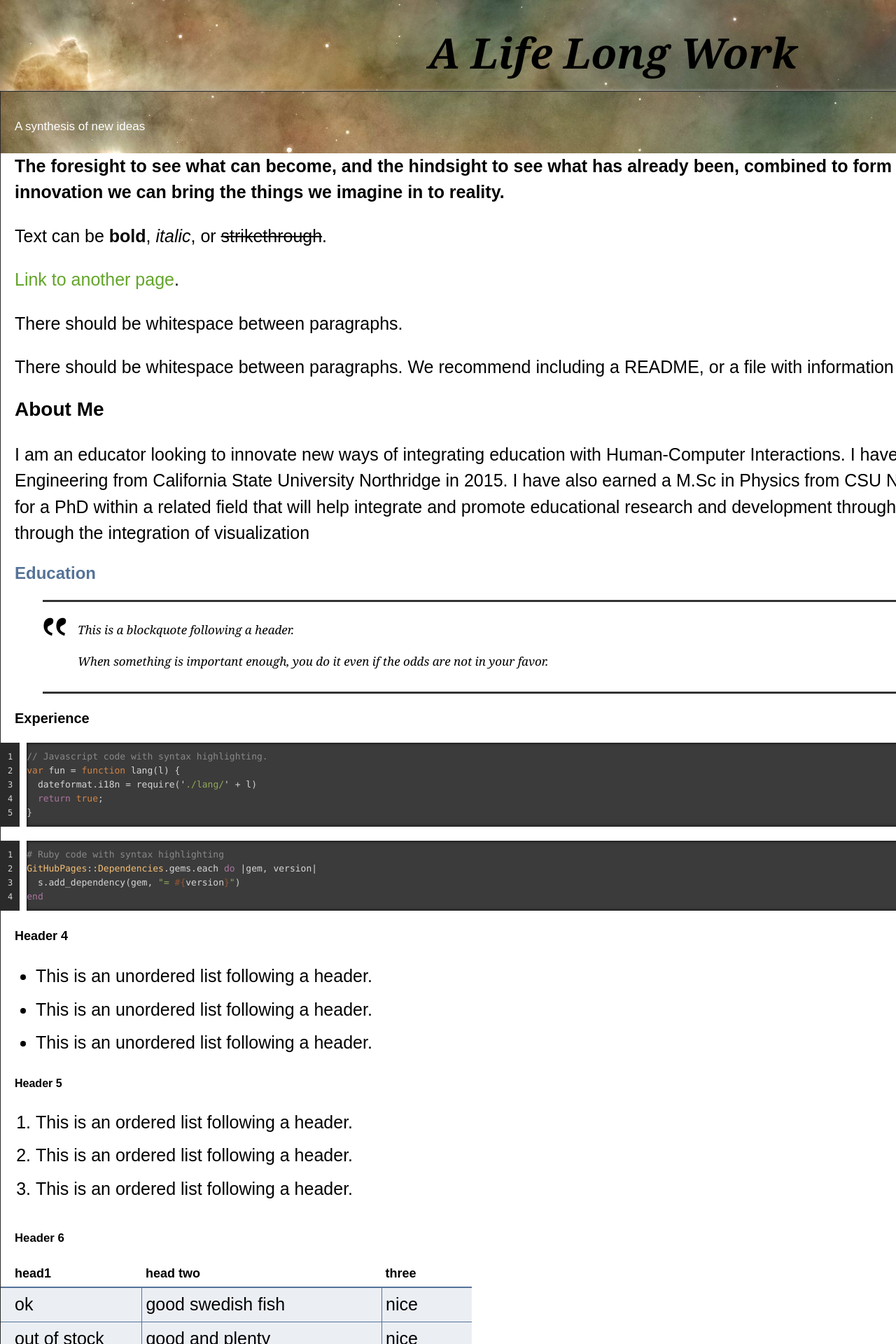
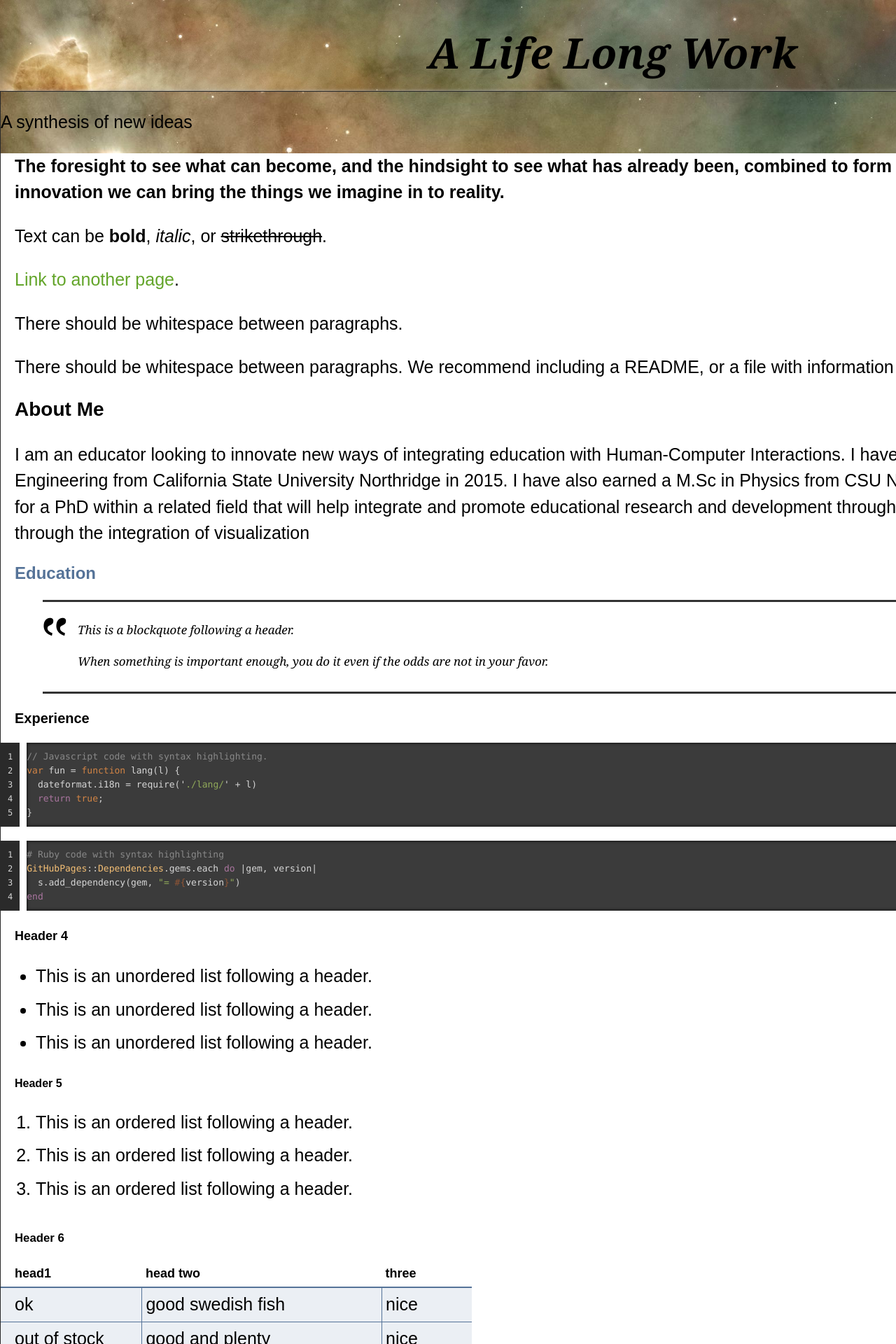
Before and after one commit to alifelongwork/alifelongwork.github.io, a Jekyll site: the page built from index.md, in a window 1280 px wide. Shown: the top 1920 px of the page at 70% size. Built offline with Jekyll 4.4.1, drawn with Linux system fonts in a browser that asks for light colours.

Commit message:
Update default.html

```diff
--- a/_layouts/default.html
+++ b/_layouts/default.html
@@ -23,7 +23,7 @@
       <h1 class="title">{{ site.title | default: site.github.repository_name }}</h1>
     </header>
     <div id="container">
-        <p class="tagline">{{ site.description | default: site.github.project_tagline }}</p>
+        <p class="intro">{{ site.description | default: site.github.project_tagline }}</p>
         <div id="main" role="main">
 
           <article class="markdown-body">
```
